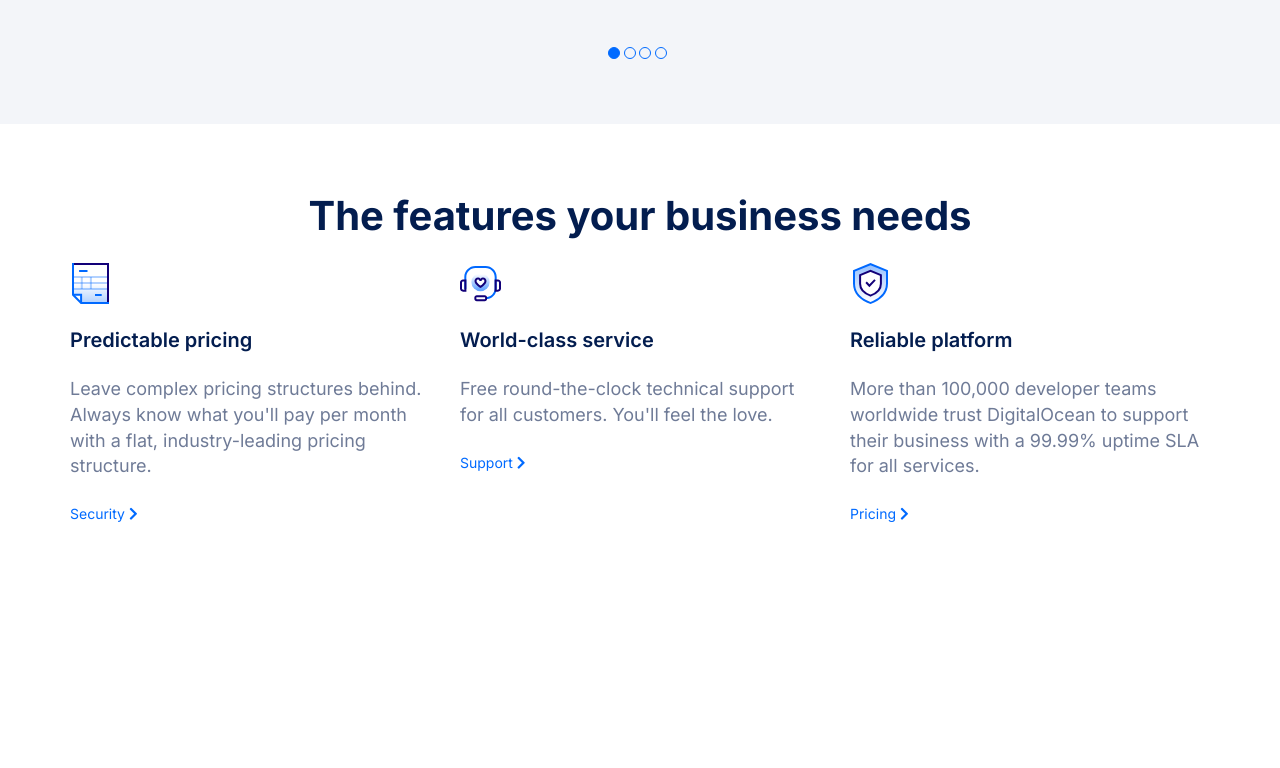
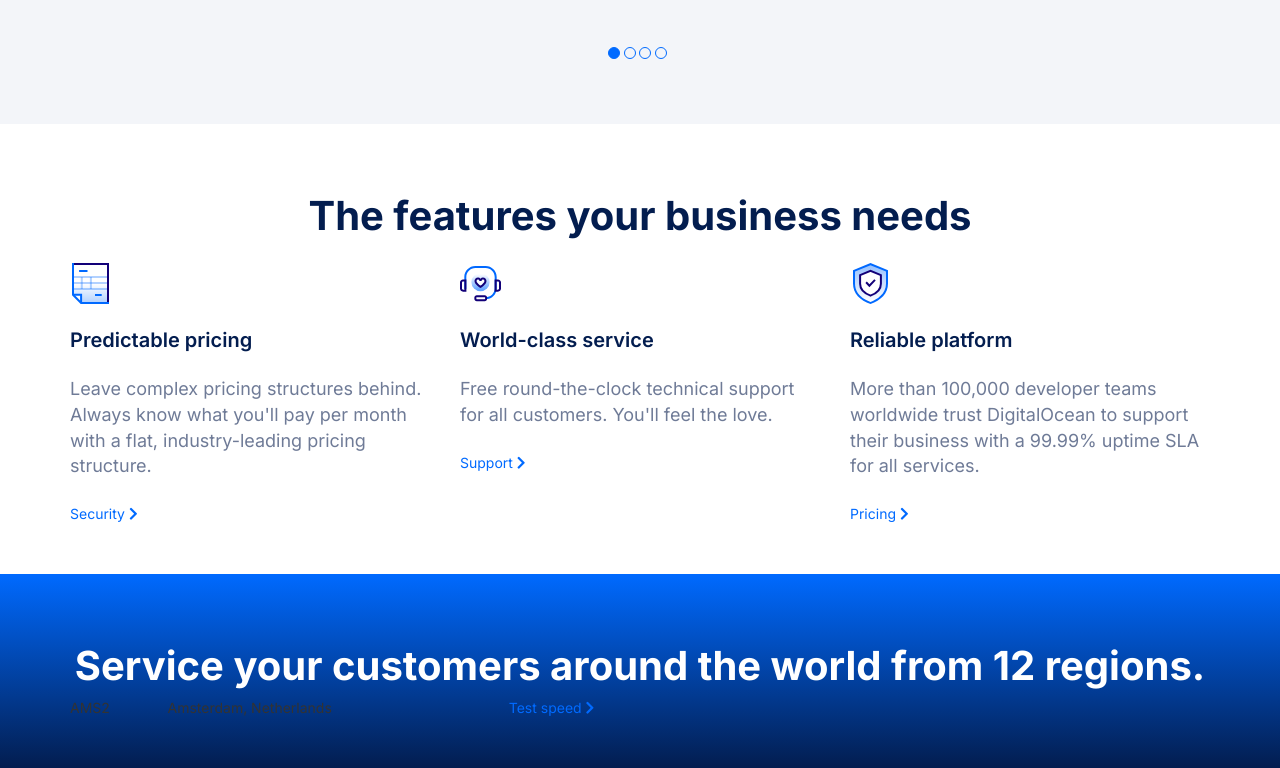
Before and after one commit to catalin-zahariea/html-css-digitalocean, a plain HTML site: page index.html in a window 1280 px wide. Shown: the part 2420-3188 px from the top of the page. Before the commit the page ends 2994 px from the top, so only its background shows below. Drawn offline with nearby package versions, Linux system fonts and the light colour scheme.

Commit message:
Base for service section

```diff
--- a/css/style.css
+++ b/css/style.css
@@ -62,6 +62,10 @@ h5 {
 }
 
 /* Color */
+.blue-gradient-bg {
+  background: linear-gradient(#006aff, #031d4f);
+}
+
 .gray-bg {
   background-color: #f3f5f9;
 }
@@ -260,3 +264,9 @@ h5 {
   font-size: 18px;
   padding: 15px 0;
 }
+
+/* Service Regions Section */
+
+.service-regions h2 {
+  color: #fff;
+}
--- a/index.html
+++ b/index.html
@@ -265,6 +265,7 @@
             </div>
         </section>
 
+        <!-- Features Section -->
         <section class="section-padding features">
             <div class="section-title">
                 <h2>The features your business needs</h2>
@@ -301,6 +302,25 @@
                 </div>
             </div>
         </section>
+
+        <!-- Service Regions Section -->
+        <section class="section-padding service-regions blue-gradient-bg">
+            <div class="section-title">
+                <h2>Service your customers around the world from 12 regions.</h2>
+            </div>
+
+            <div class="container">
+                <div class="row">
+                    <div class="col-xs-12 col-sm-12 col-md-6">
+                        <div class="row">
+                            <div class="col-xs-2 col-sm-2 col-md-2">AMS2</div>
+                            <div class="col-xs-7 col-sm-7 col-md-7">Amsterdam, Netherlands</div>
+                            <div class="col-xs-3 col-sm-3 col-md-3"><a class="light-blue" href="#">Test speed <i class="fas fa-chevron-right"></i></a></div>
+                        </div>
+                    </div>
+                </div>
+            </div>
+        </section>
     </main>
     <!-- MAIN END -->
 </body>
```
